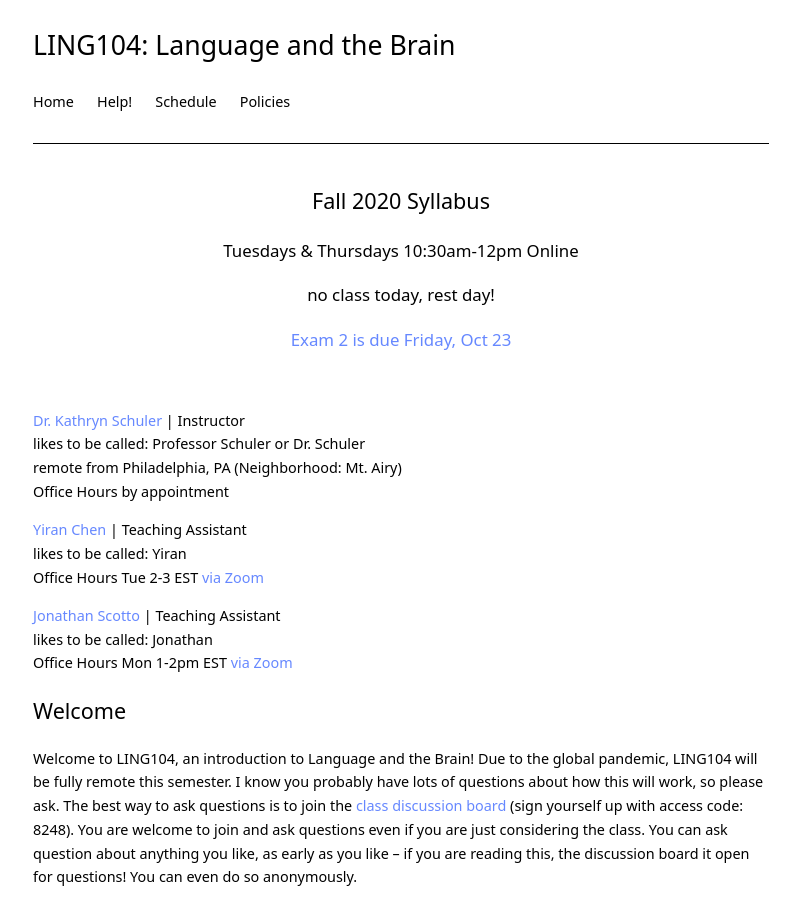
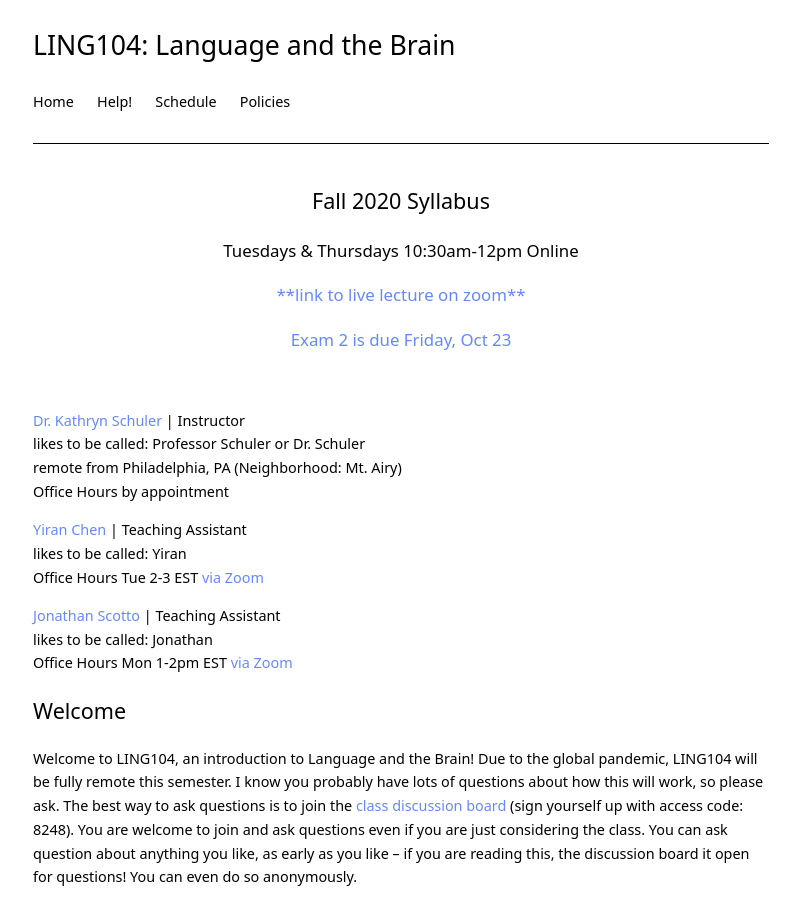
Before and after one commit to kschuler/ling104, a Jekyll site: the page built from index.md, in a window 1280 px wide and 900 px high. Shown: the whole window, without its empty margins (239-1032 px from the left). Built offline with Jekyll 4.4.1, drawn with Linux system fonts in a browser that asks for light colours.

Commit message:
Update index.md

```diff
--- a/index.md
+++ b/index.md
@@ -5,9 +5,9 @@ title: LING104
 
 <h2 align="center">Fall 2020 Syllabus</h2>
 <h3 align="center">Tuesdays & Thursdays 10:30am-12pm <b>Online</b></h3>
-<!-- <h3 align="center"><a href="https://upenn.zoom.us/j/91009455786?pwd=T1NEQm8rUnlaOGRoMnlKUitVUDg2QT09">**link to live lecture on zoom**</a>
-</h3> -->
-<h3 align="center">no class today, rest day!</h3>
+<h3 align="center"><a href="https://upenn.zoom.us/j/91009455786?pwd=T1NEQm8rUnlaOGRoMnlKUitVUDg2QT09">**link to live lecture on zoom**</a>
+</h3>
+<!-- <h3 align="center">no class today, rest day!</h3> -->
 <h3 align="center"><a href="resources/ling104-fall2020-exam2.pdf">Exam 2 is due Friday, Oct 23</a>
 </h3><br>
 
```
